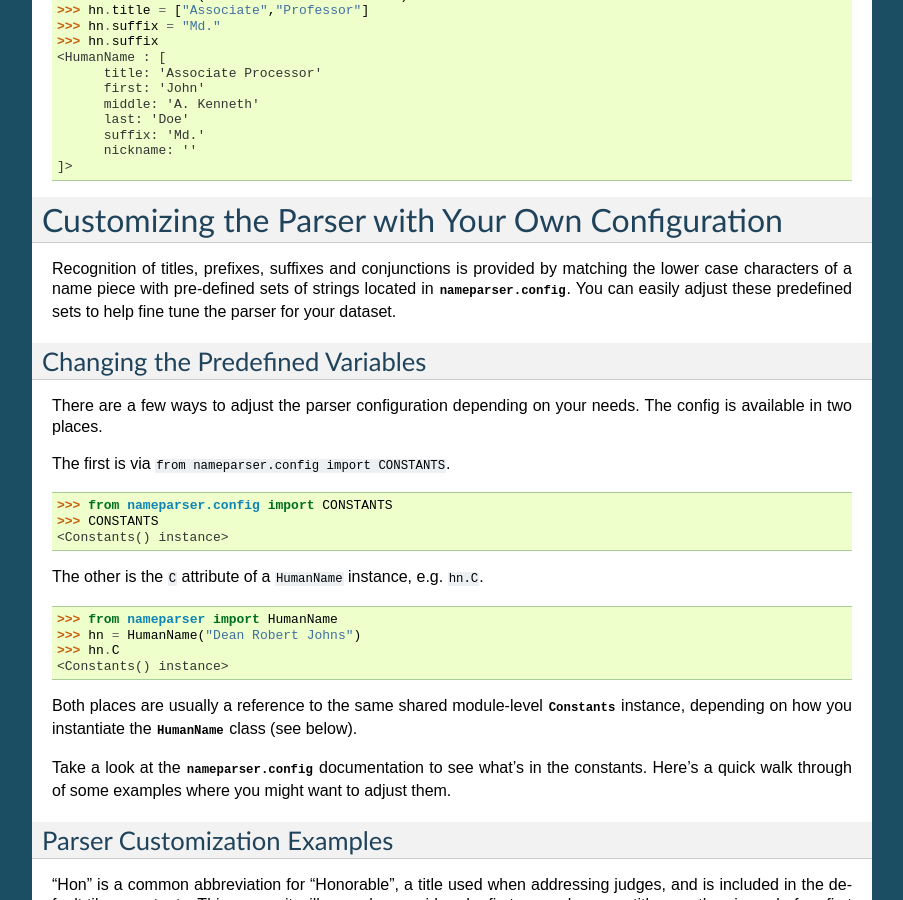
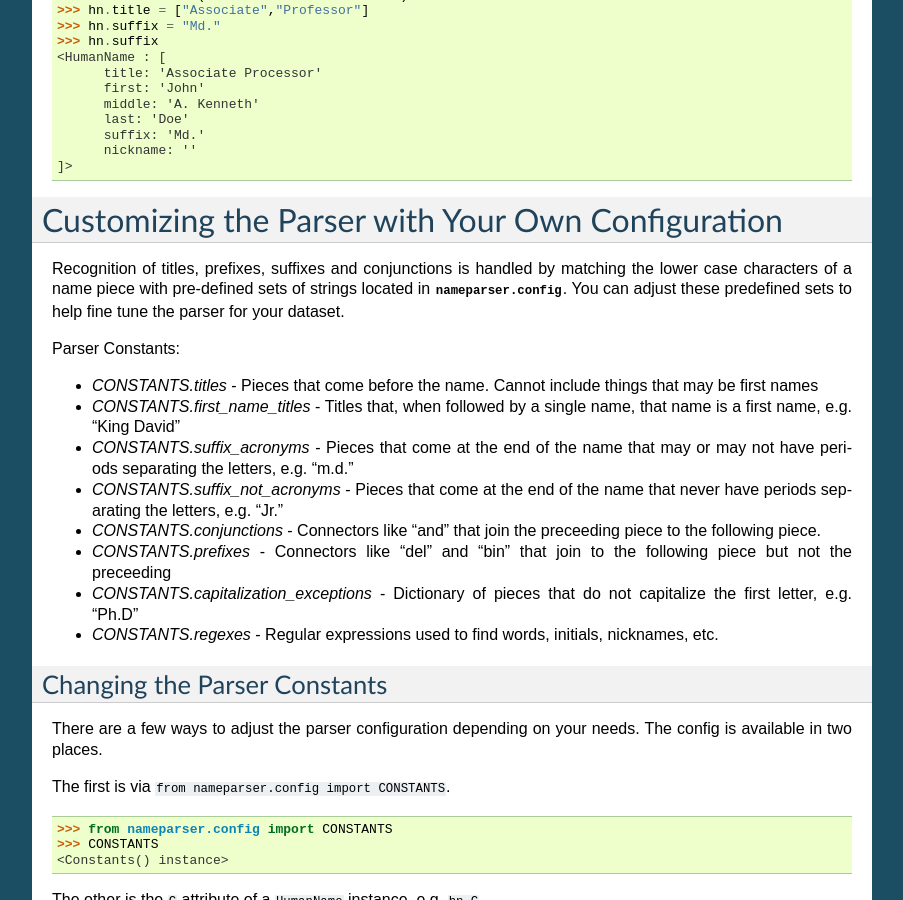
Before and after one commit to derek73/python-nameparser, a Sphinx documentation site: the page built from docs/customize.rst, in a window 1280 px wide and 900 px high, scrolled down 561 px. Shown: the whole window, without its empty margins (198-1101 px from the left). Built offline with Sphinx 7.4.7, drawn with Linux system fonts in a browser that asks for light colours; pages that are not in the unit, such as notebooks, are missing from menus; some of the changed text lies outside the part shown.

Commit message:
add list of constants to docs

```diff
--- a/docs/customize.rst
+++ b/docs/customize.rst
@@ -49,13 +49,24 @@ directly to the attribute.
 Customizing the Parser with Your Own Configuration
 ==================================================
 
-Recognition of titles, prefixes, suffixes and conjunctions is provided by
+Recognition of titles, prefixes, suffixes and conjunctions is handled by
 matching the lower case characters of a name piece with pre-defined sets
-of strings located in :py:mod:`nameparser.config`. You can easily adjust
+of strings located in :py:mod:`nameparser.config`. You can adjust
 these predefined sets to help fine tune the parser for your dataset.
 
+Parser Constants:
 
-Changing the Predefined Variables
+* `CONSTANTS.titles` - Pieces that come before the name. Cannot include things that may be first names
+* `CONSTANTS.first_name_titles` - Titles that, when followed by a single name, that name is a first name, e.g. "King David"
+* `CONSTANTS.suffix_acronyms` - Pieces that come at the end of the name that may or may not have periods separating the letters, e.g. "m.d."
+* `CONSTANTS.suffix_not_acronyms` - Pieces that come at the end of the name that never have periods separating the letters, e.g. "Jr."
+* `CONSTANTS.conjunctions` - Connectors like "and" that join the preceeding piece to the following piece.
+* `CONSTANTS.prefixes` - Connectors like "del" and "bin" that join to the following piece but not the preceeding
+* `CONSTANTS.capitalization_exceptions` - Dictionary of pieces that do not capitalize the first letter, e.g. "Ph.D"
+* `CONSTANTS.regexes` - Regular expressions used to find words, initials, nicknames, etc.
+
+
+Changing the Parser Constants
 +++++++++++++++++++++++++++++++++
 
 There are a few ways to adjust the parser configuration depending on your
```
Also changed, not shown: 1 other file.
